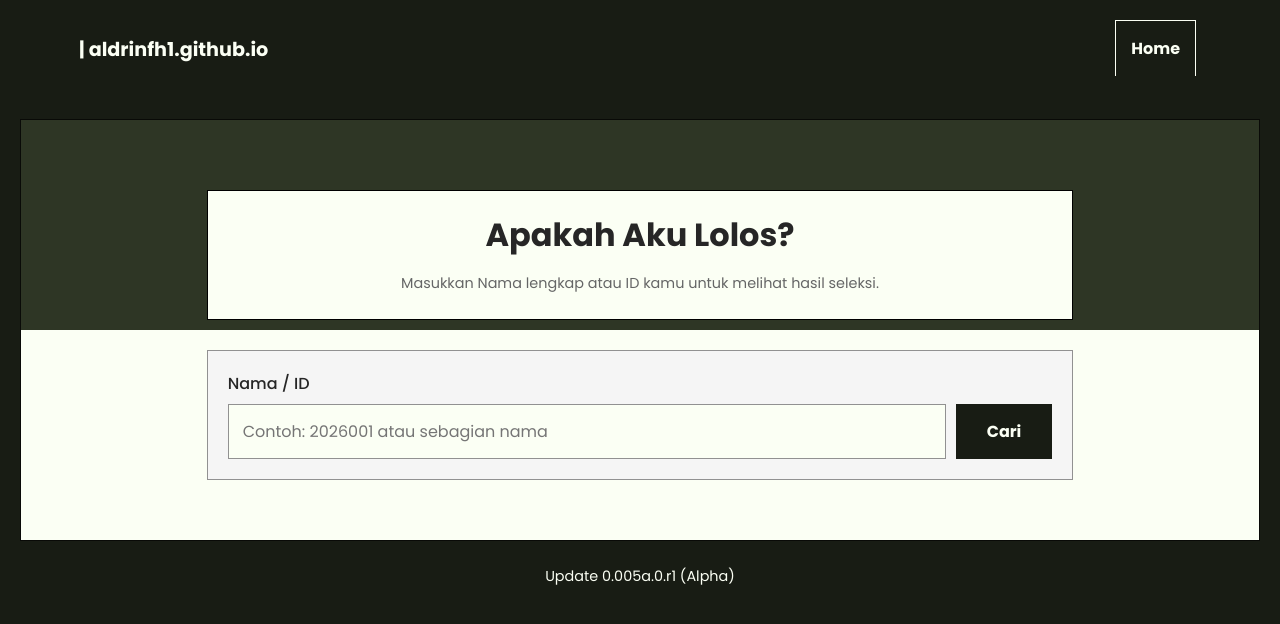
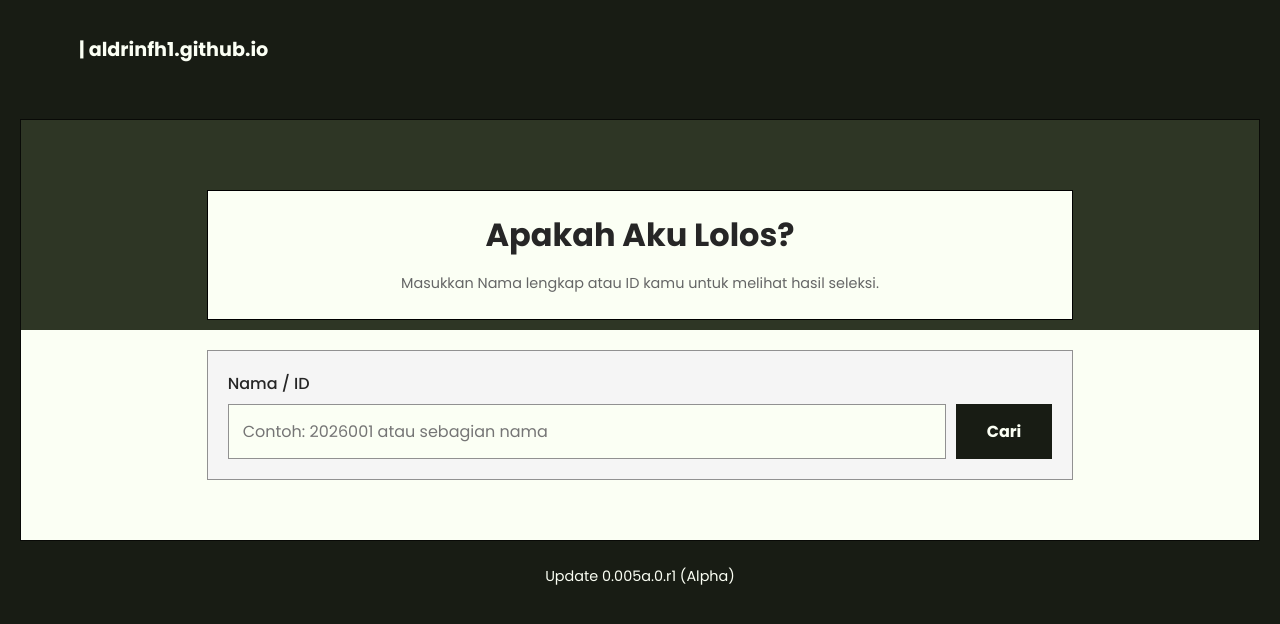
Before and after one commit to aldrinfh1/hmpsppknumpo, a plain HTML site: page index.html in a window 1280 px wide. Drawn offline with Linux system fonts and the light colour scheme.

Commit message:
Remove button from header in index.html
Removed a button from the header section of the HTML.

```diff
--- a/index.html
+++ b/index.html
@@ -26,8 +26,6 @@
                 <button class="btn0" onclick="document.location='/'">
                     | aldrinfh1.github.io
                 </button>
-                <button class="btn1" onclick="document.location='/'">Home</button>
-
             </div>
         </header>
 
```
